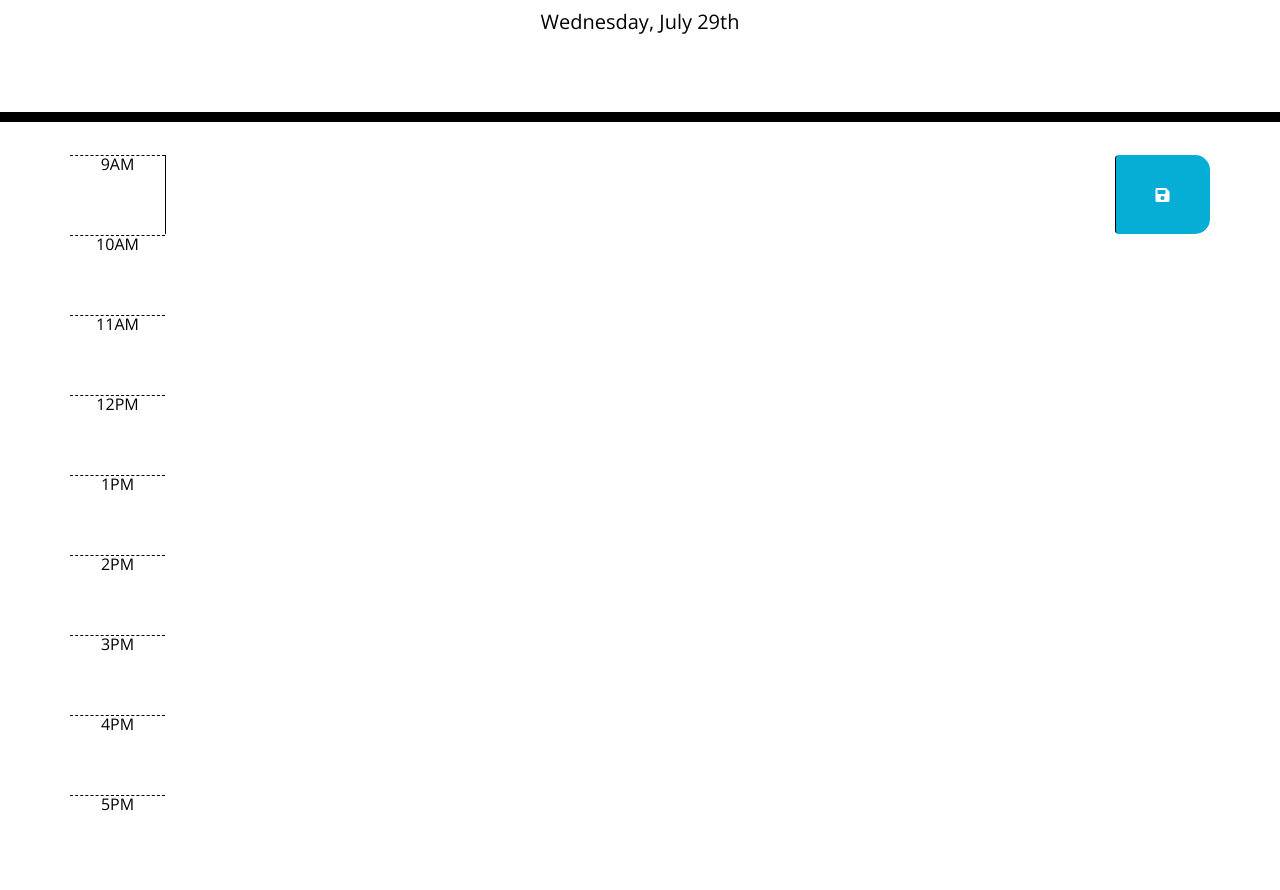
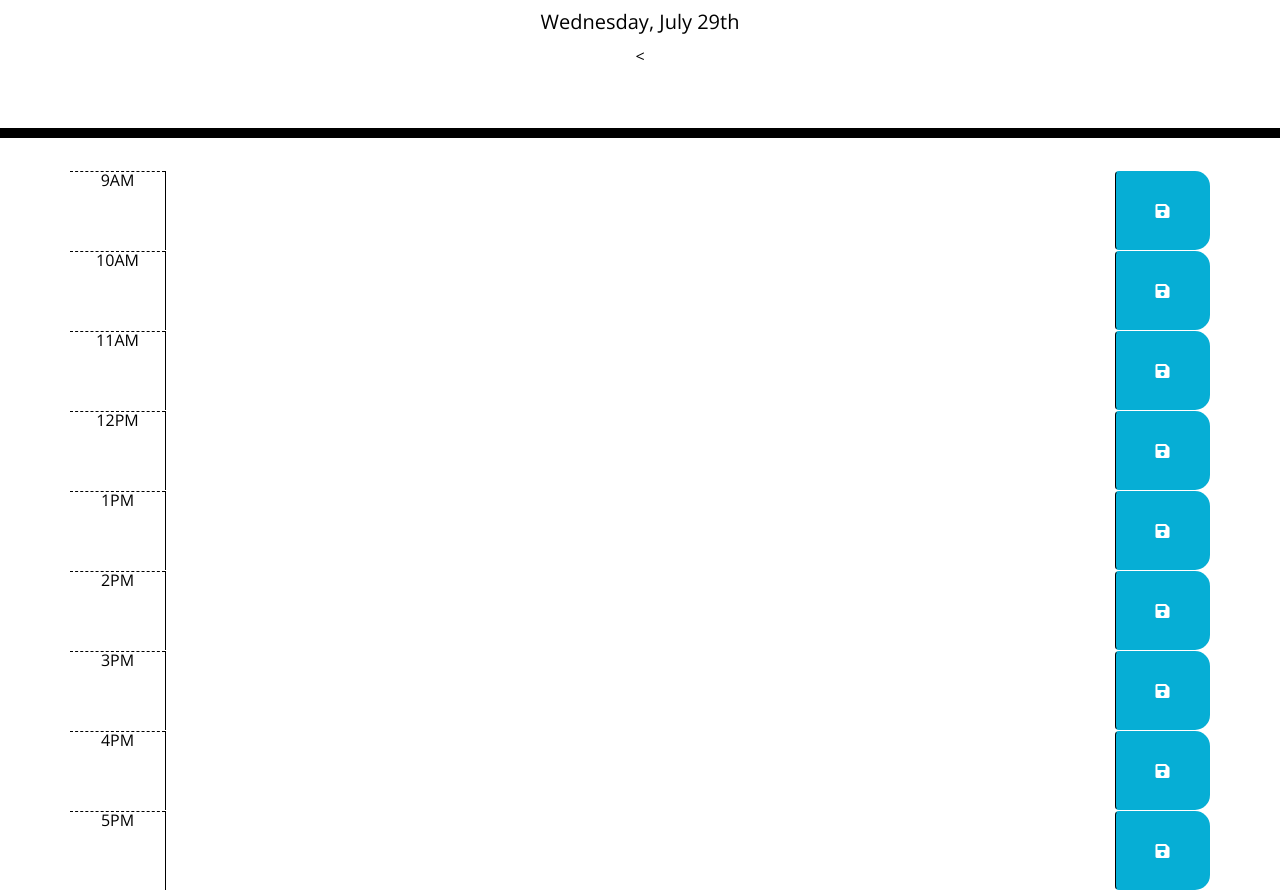
Before and after one commit to CurranSMiller/Work-Day-Scheduler, a plain HTML site: page develop/index.html in a window 1280 px wide. Shown: the part 182-1072 px from the top of the page. Drawn offline with nearby package versions, Linux system fonts and the light colour scheme.

Commit message:
Added Text Fields and Save Buttons

```diff
--- a/develop/index.html
+++ b/develop/index.html
@@ -28,6 +28,7 @@
       <h1 class="display-3">Work Day Scheduler</h1>
       <p class="lead">A simple calendar app for scheduling your work day</p>
       <p id="currentDay" class="lead"></p>
+      <
     </header>
 
     <div class="container">
@@ -46,49 +47,65 @@
       <!-- 10AM -->
       <div id="hour-10" class="row time-block">
         <div class="col-md-1 hour">10AM</div>
+        <textarea class="col-md-10 description"></textarea>
 
+        <button class="btn saveBtn col-md-1"><i class="fas fa-save"></i></button>
       </div>
 
       <!-- 11AM -->
       <div id="hour-11" class="row time-block">
         <div class="col-md-1 hour">11AM</div>
+        <textarea class="col-md-10 description"></textarea>
 
+        <button class="btn saveBtn col-md-1"><i class="fas fa-save"></i></button>
       </div>
 
       <!-- 12PM -->
       <div id="hour-12" class="row time-block">
         <div class="col-md-1 hour">12PM</div>
+        <textarea class="col-md-10 description"></textarea>
 
+        <button class="btn saveBtn col-md-1"><i class="fas fa-save"></i></button>
       </div>
 
       <!-- 1PM -->
       <div id="hour-13" class="row time-block">
         <div class="col-md-1 hour">1PM</div>
+        <textarea class="col-md-10 description"></textarea>
 
+        <button class="btn saveBtn col-md-1"><i class="fas fa-save"></i></button>
       </div>
 
       <!-- 2PM -->
       <div id="hour-14" class="row time-block">
         <div class="col-md-1 hour">2PM</div>
+        <textarea class="col-md-10 description"></textarea>
 
+        <button class="btn saveBtn col-md-1"><i class="fas fa-save"></i></button>
       </div>
 
       <!-- 3PM -->
       <div id="hour-15" class="row time-block">
         <div class="col-md-1 hour">3PM</div>
+        <textarea class="col-md-10 description"></textarea>
 
+        <button class="btn saveBtn col-md-1"><i class="fas fa-save"></i></button>
       </div>
 
       <!-- 4PM -->
       <div id="hour-16" class="row time-block">
         <div class="col-md-1 hour">4PM</div>
+        <textarea class="col-md-10 description"></textarea>
 
+        <button class="btn saveBtn col-md-1"><i class="fas fa-save"></i></button>
       </div>
 
       <!-- 5PM -->
       <div id="hour-17" class="row time-block">
         <div class="col-md-1 hour">5PM</div>
+        <textarea class="col-md-10 description"></textarea>
 
+        <button class="btn saveBtn col-md-1"><i class="fas fa-save"></i></button>
       </div>
 
     </div>
```
